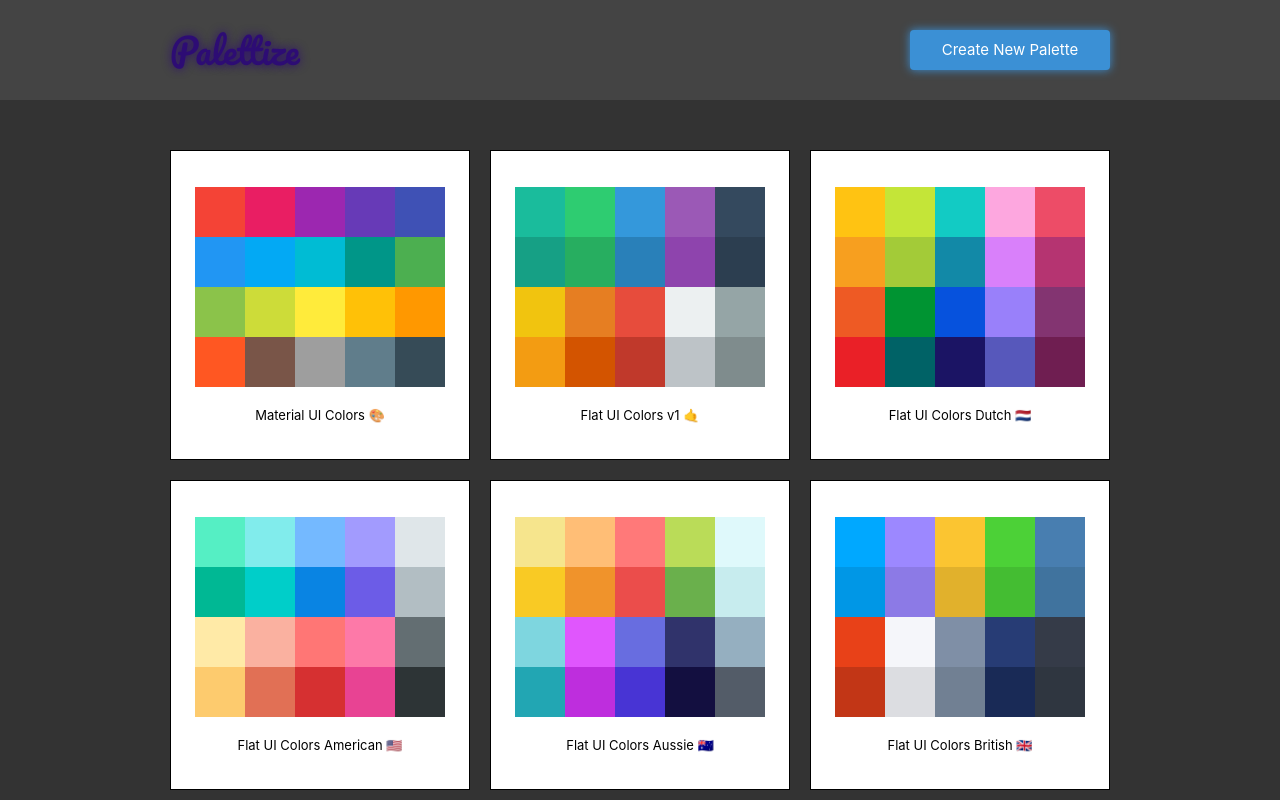
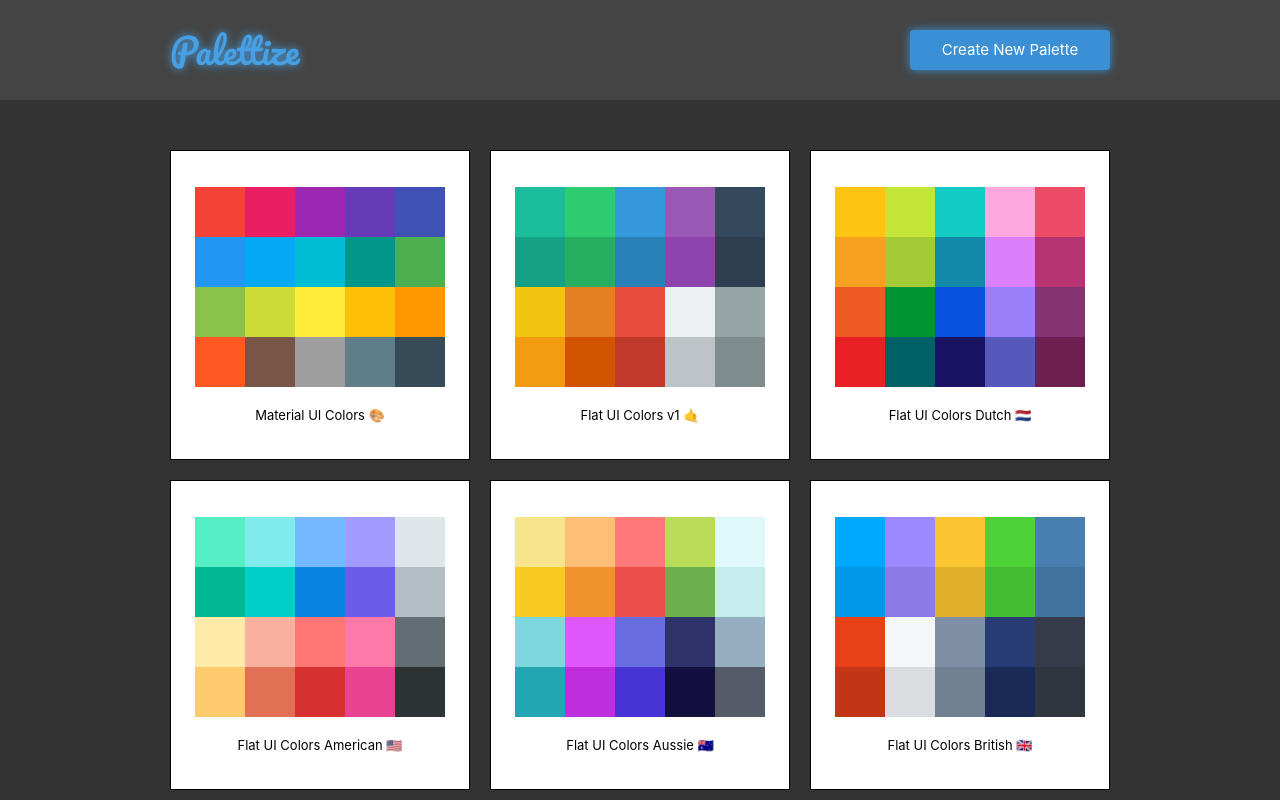
Before and after one commit to solidstatejake/Palettize-React, a React (Create React App) app: page / in a window 1280 px wide. Shown: the top 800 px of the page. Built offline with nearby package versions, Linux system fonts and the light colour scheme.

Commit message:
Convert <Logo/> to hook from class.

```diff
--- a/src/components/Logo.jsx
+++ b/src/components/Logo.jsx
@@ -1,23 +1,14 @@
-import React, { Component } from 'react'
-import { Link }             from 'react-router-dom'
+import React, { useState } from 'react'
+import { Link }            from 'react-router-dom'
 
 
-class Logo extends Component {
-  constructor (props) {
-    super(props)
-    this.state = {
-      randomColor:
-        `rgb(${ Math.random() * 255 }, ${ Math.random() * 255 }, ${ Math.random() * 255 })`
-    }
-  }
+const Logo = (props) => {
+  //Instead of having a setter for randomColor, Math.random() is called on each rerender.
+  const [ randomColor] = useState(()=> `rgb(${ Math.random() * 255 }, ${ Math.random() * 255 }, ${ Math.random() * 255 })`)
 
 
-  render () {
-    const { randomColor }                  = this.state
-    const { applyLeftMargin, modifyWidth } = this.props
-
+  const { applyLeftMargin, modifyWidth } = props
   let headerStyle
-
   if (applyLeftMargin)
     headerStyle = { marginLeft: '3rem' }
   else if (modifyWidth)
@@ -36,7 +27,7 @@
       </Link>
     </div>
   )
-  }
+
 }
 
 export default Logo
```
Lines whose indentation alone changed are shown as unchanged.
